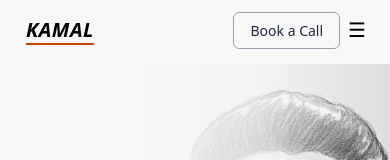
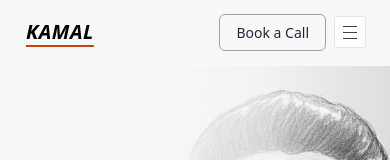
Before and after one commit to kkamal11/kkamal11.github.io, a React (Vite) app: page / in a window 390 px wide. Shown: the top 160 px of the page. Built offline with nearby package versions, Linux system fonts and the light colour scheme.

Commit message:
enahnced-navbar-design

```diff
--- a/src/components/layout/Navbar.tsx
+++ b/src/components/layout/Navbar.tsx
@@ -19,61 +19,89 @@ export default function Navbar() {
   }, []);
 
   return (
-    <nav className={`fixed top-0 left-0 w-full z-50 bg-[#F8F8F8] backdrop-blur
+    <nav className={`fixed top-0 left-0 w-full z-50 backdrop-blur
     ${scrolled
           ? "bg-white/95 backdrop-blur-md border-b border-[#e8e6df]"
           : "bg-[#F8F8F8] border-b border-transparent"
         }`}>
-      <div className="max-w-7xl mx-auto px-6 py-4 flex items-center justify-between">
+      <div className="max-w-7xl mx-auto px-6 py-4 flex items-center justify-between gap-6">
         <div className="text-xl font-bold tracking-tight">
             <NavLink to="/" className="relative group inline-flex items-center">
               <span className="text-[#c8440a] absolute -left-4 opacity-0 -translate-x-2 transition-all duration-300 group-hover:opacity-100 group-hover:translate-x-0">
                 &lt;
               </span>
             <span className={`px-0.5 uppercase tracking-wide
-              ${location.pathname === '/' ? 'underline underline-offset-6 decoration-[#c8440a] decoration-2' : ''}`}><em>KAMAL</em></span>
+              ${location.pathname === '/' ? 'underline underline-offset-6 decoration-[#c8440a] decoration-2' : ''}`}>
+              <em>KAMAL</em>
+            </span>
               <span className="text-[#c8440a] absolute -right-6 opacity-0 translate-x-2 transition-all duration-300 group-hover:opacity-100 group-hover:translate-x-0">
                 /&gt;
               </span>
             </NavLink>
         </div>
-        <ul className="hidden md:flex gap-8 text-sm font-medium text-gray-700">
+        <ul className="hidden md:flex items-center justify-center gap-1 flex-1 text-sm font-medium text-gray-700">
           {links.slice(1).map((link) => (
             <li key={link.name}>
               <NavLink className={({ isActive }) =>
-              isActive ? 'text-gray-950 hover:text-black transition underline underline-offset-6 decoration-[#c8440a] decoration-2':'hover:text-black transition'}
+                `text-[12px] px-3 py-1.5 uppercase tracking-wide transition-colors duration-150 ${isActive ? 'text-gray-950 hover:text-black transition underline underline-offset-6 decoration-[#c8440a] decoration-2' : 'hover:text-black transition-colors duration-150 hover:bg-[#f0ede5] rounded-[3px]'}`}
                 to={link.to}>
                 {link.name}
               </NavLink>
             </li>
           ))}
         </ul>
-        <div className="flex gap-2 items-center">
+        {/* ── Right actions ── */}
+        <div className="flex items-center gap-2 shrink-0">
           <BookACallBtn />
-          {/* Mobile Menu Button */}
+
+          {/* Hamburger */}
           <button
-            className="md:hidden text-xl hover:cursor-pointer"
-            onClick={() => setOpen(!open)}
+            onClick={() => setOpen((p) => !p)}
+            className="md:hidden flex flex-col justify-center items-center w-8 h-8
+              border border-[#e8e6df] rounded-[3px] bg-white hover:border-gray-900
+              transition-colors duration-150 cursor-pointer gap-[5px] px-2"
+            aria-label="Toggle menu"
           >
-            ☰
+            <span className={`block w-full h-px bg-gray-700 transition-all duration-300 origin-center
+              ${open ? "rotate-45 translate-y-[6px]" : ""}`} />
+            <span className={`block w-full h-px bg-gray-700 transition-all duration-200
+              ${open ? "opacity-0 scale-x-0" : ""}`} />
+            <span className={`block w-full h-px bg-gray-700 transition-all duration-300 origin-center
+              ${open ? "-rotate-45 -translate-y-[6px]" : ""}`} />
           </button>
         </div>
       </div>
 
       {/* Mobile Menu */}
-      {open && (
-        <div className="md:hidden bg-white border-t border-gray-200 px-6 py-4">
-          <ul className="flex flex-col gap-4 text-gray-700">
-            {links.map((link) => (
+      <div
+        className={`md:hidden overflow-hidden transition-all duration-300 ease-[cubic-bezier(0.16,1,0.3,1)]
+          border-b border-[#e8e6df] bg-white
+          ${open ? "max-h-[400px] opacity-100" : "max-h-0 opacity-0"}`}
+      >
+        <ul className="px-6 py-4 flex flex-col gap-1">
+          {links.map((link, i) => (
             <li key={link.name}>
-                <NavLink to={link.to} onClick={() => setOpen(false)}>
-                  {link.name}
+              <NavLink
+                to={link.to}
+                onClick={() => setOpen(false)}
+                style={{
+                  transitionDelay: open ? `${i * 30}ms` : "0ms",
+                }}
+                className={({ isActive }) =>
+                  `flex items-center justify-between px-3 py-2.5 rounded-[3px]
+                  text-[12px] tracking-wide uppercase transition-colors duration-150
+                  ${isActive
+                    ? "bg-[#f0ede5] text-gray-900"
+                    : "text-gray-500 hover:text-gray-900 hover:bg-[#f5f3ee]"
+                  }`
+                }
+              >
+                <span>{link.name}</span>
               </NavLink>
             </li>
           ))}
         </ul>
       </div>
-      )}
     </nav>
   );
 }
```
Lines whose indentation alone changed are shown as unchanged.
